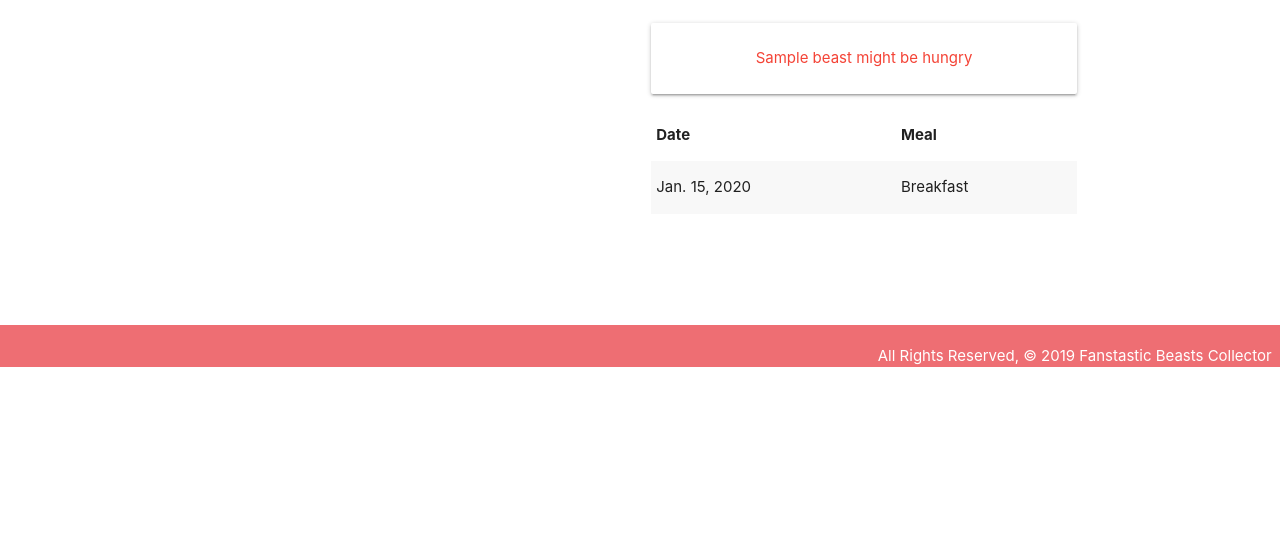
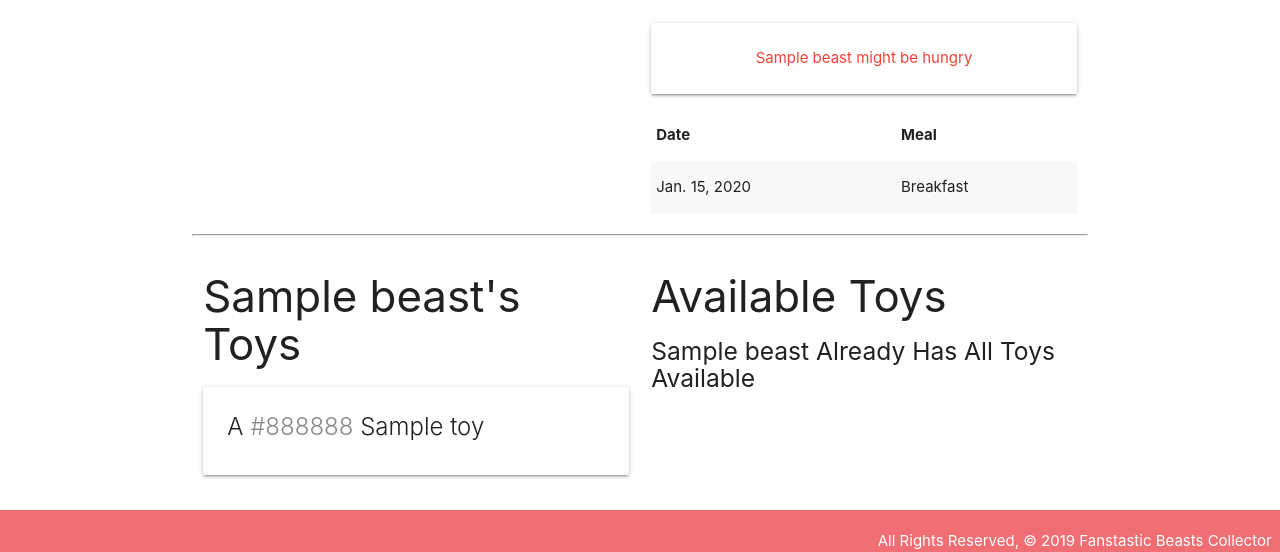
Before and after one commit to daparducci/fantasticBeasts, a Django app: page /beasts/1/ in a window 1280 px wide. Shown: the part 433-985 px from the top of the page. Before the commit the page ends 800 px from the top, so only its background shows below. Run offline with Django 3.2, Linux system fonts and the light colour scheme; tables that the repository leaves empty hold one stand-in row (values such as "Sample post").

Commit message:
updated toys

```diff
--- a/main_app/templates/beasts/detail.html
+++ b/main_app/templates/beasts/detail.html
@@ -49,6 +49,47 @@
     </table>
   </div>
 </div>
+<hr>
+<div class="row">
+  <div class="col s6">
+    <h3>{{ beast.name }}'s Toys</h3>
+    {% if beast.toys.count %}
+      {% for toy in beast.toys.all %}
+        <div class="card">
+          <div class="card-content">
+            <span class="card-title">
+              A <span style="color: {{ toy.color }}">{{ toy.color }}</span> {{ toy.name }}
+            </span>
+          </div>
+        </div>
+      {% endfor %}
+    {% else %}
+      <h5>No Toys :(</h5>
+    {% endif %}
+  </div>
+  <div class="col s6">
+    <h3>Available Toys</h3>
+    {% if toys.count %}
+      {% for toy in toys.all %}
+        <div class="card">
+          <div class="card-content">
+            <span class="card-title">
+              A <span style="color: {{ toy.color }}">{{ toy.color }}</span> {{ toy.name }}
+            </span>
+          </div>
+          <div class="card-action">
+            <form action="{% url 'assoc_toy' beast.id toy.id %}" method="post">
+              {% csrf_token %}
+              <button type="submit" class="btn">Add</button>
+            </form>
+          </div>
+        </div>
+      {% endfor %}
+    {% else %}
+      <h5>{{beast.name}} Already Has All Toys Available</h5>
+    {% endif %}
+  </div>
+</div>
 <script>
   var dateEl = document.getElementById('id_date');
   M.Datepicker.init(dateEl, {
--- a/main_app/urls.py
+++ b/main_app/urls.py
@@ -16,5 +16,6 @@ urlpatterns = [
     path('toys/create/', views.ToyCreate.as_view(), name='toys_create'),
     path('toys/<int:pk>/update/', views.ToyUpdate.as_view(), name='toys_update'),
     path('toys/<int:pk>/delete/', views.ToyDelete.as_view(), name='toys_delete'),
+    path('beasts/<int:beast_id>/assoc_toy/<int:toy_id>/', views.assoc_toy, name="assoc_toy"),
 
 ]
--- a/main_app/views.py
+++ b/main_app/views.py
@@ -30,8 +30,10 @@ def beasts_index(request):
 
 def beasts_detail(request, beast_id):
     beast = Beast.objects.get(id=beast_id)
+    toys_beast_doesnt_have = Toy.objects.exclude(id__in = beast.toys.all().values_list('id'))
     feeding_form = FeedingForm()
-    return render(request, 'beasts/detail.html', { 'beast': beast, 'feeding_form': feeding_form} )
+    return render(request, 'beasts/detail.html', { 'beast': beast, 'feeding_form': feeding_form, 'toys': toys_beast_doesnt_have
+    })
 
 def add_feeding(request, beast_id):
     form = FeedingForm(request.POST)
@@ -58,3 +60,7 @@ class ToyUpdate(UpdateView):
 class ToyDelete(DeleteView):
   model = Toy
   success_url = '/toys/'
+
+def assoc_toy(request, beast_id, toy_id):
+  Beast.objects.get(id=beast_id).toys.add(toy_id)
+  return redirect('detail', beast_id=beast_id)
```
